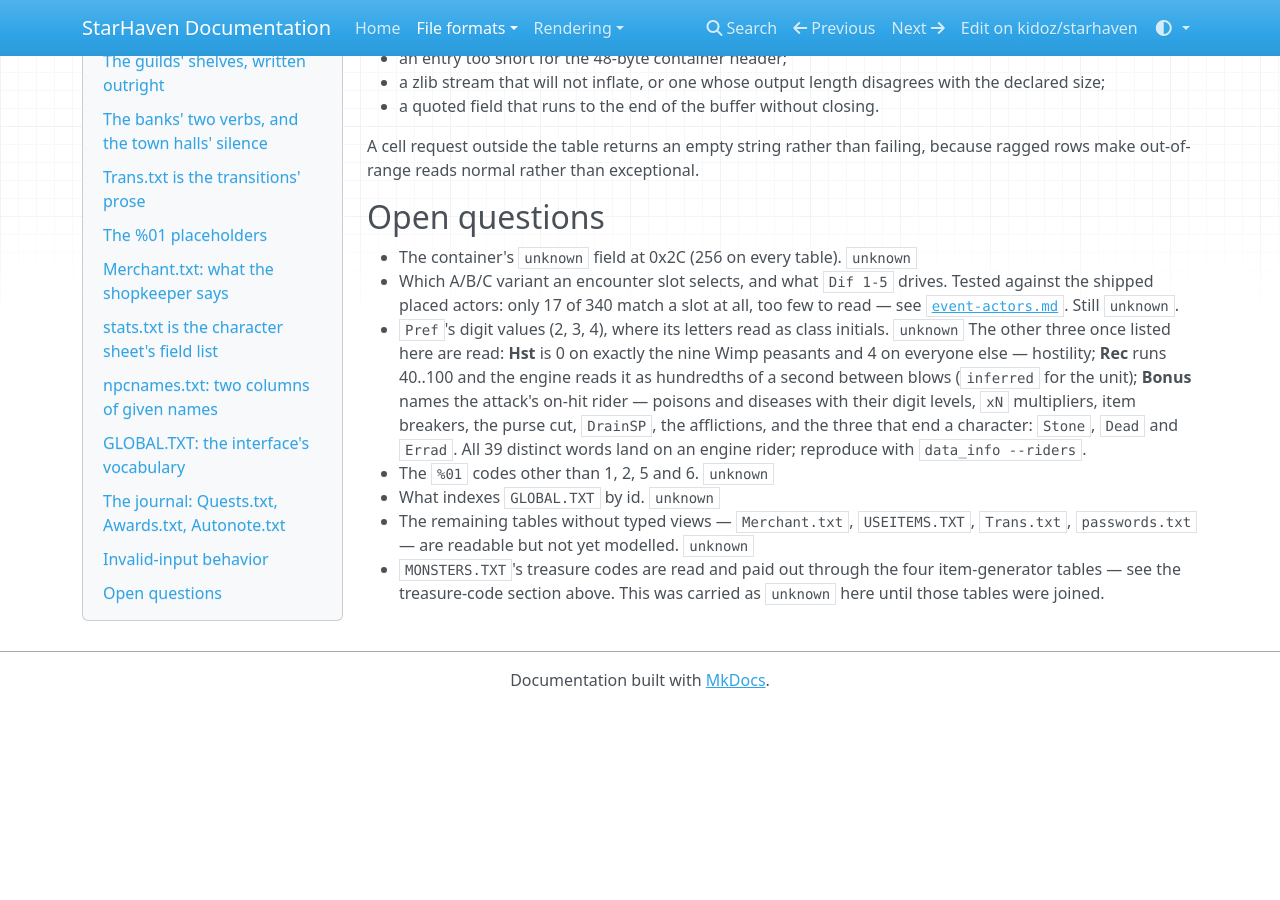
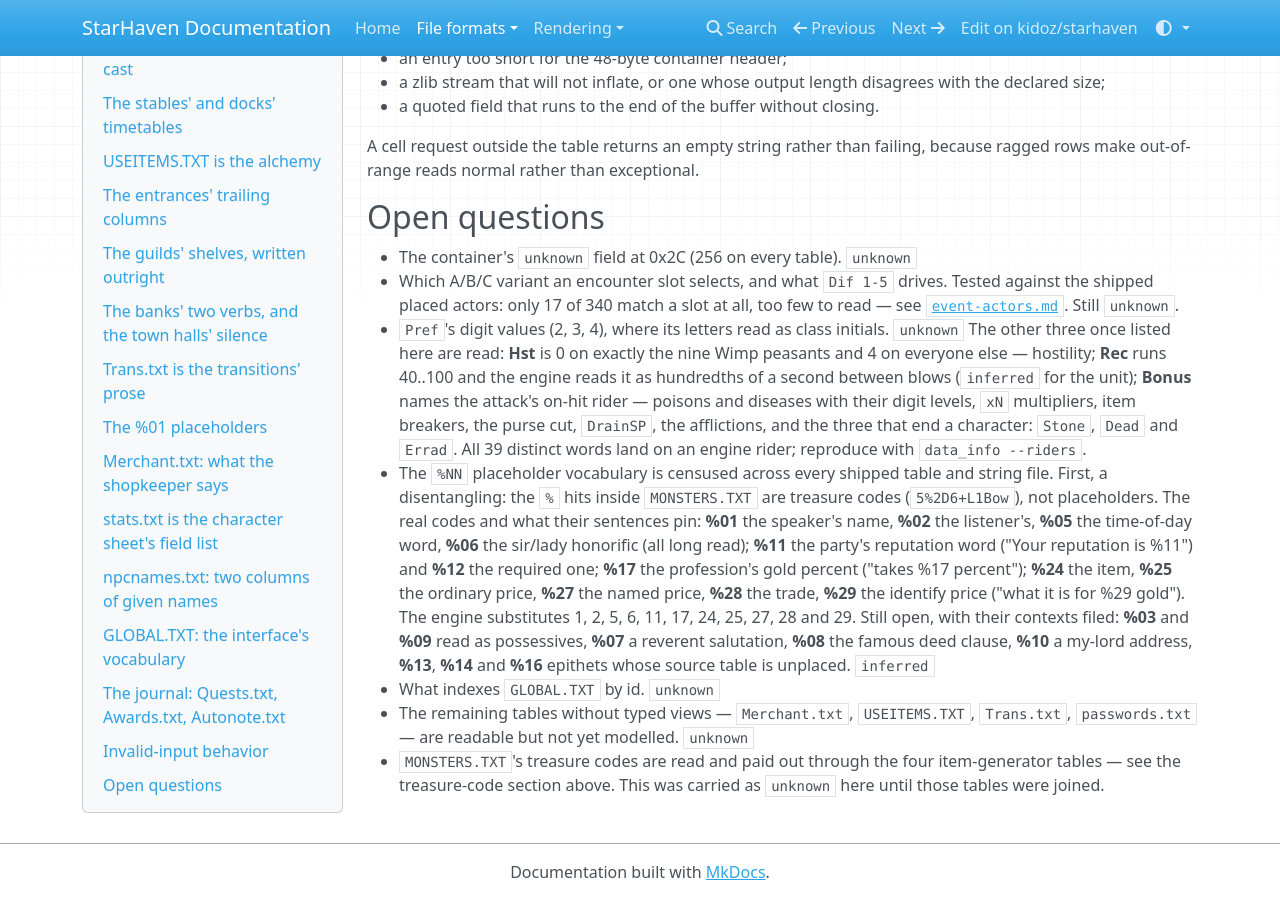
Before and after one commit to kidoz/starhaven, an MkDocs documentation site: the page built from docs/formats/text-tables.md, in a window 1280 px wide and 900 px high, scrolled down 17794 px. Built offline with MkDocs 1.6.1, drawn with Linux system fonts in a browser that asks for light colours; nearby versions of some CDN libraries; before the commit the page ends 18502 px from its top, so only the background shows below that.

Commit message:
Read the blanks the greetings always meant to fill

```diff
--- a/docs/formats/text-tables.md
+++ b/docs/formats/text-tables.md
@@ -972,7 +972,21 @@ because ragged rows make out-of-range reads normal rather than exceptional.
   cut, `DrainSP`, the afflictions, and the three that end a character:
   `Stone`, `Dead` and `Errad`. All 39 distinct words land on an engine
   rider; reproduce with `data_info --riders`.
-- The `%01` codes other than 1, 2, 5 and 6. `unknown`
+- The `%NN` placeholder vocabulary is censused across every shipped
+  table and string file. First, a disentangling: the `%` hits inside
+  `MONSTERS.TXT` are treasure codes (`5%2D6+L1Bow`), not placeholders.
+  The real codes and what their sentences pin: **%01** the speaker's
+  name, **%02** the listener's, **%05** the time-of-day word, **%06**
+  the sir/lady honorific (all long read); **%11** the party's reputation
+  word ("Your reputation is %11") and **%12** the required one; **%17**
+  the profession's gold percent ("takes %17 percent"); **%24** the item,
+  **%25** the ordinary price, **%27** the named price, **%28** the
+  trade, **%29** the identify price ("what it is for %29 gold"). The
+  engine substitutes 1, 2, 5, 6, 11, 17, 24, 25, 27, 28 and 29. Still
+  open, with their contexts filed: **%03** and **%09** read as
+  possessives, **%07** a reverent salutation, **%08** the famous deed
+  clause, **%10** a my-lord address, **%13**, **%14** and **%16**
+  epithets whose source table is unplaced. `inferred`
 - What indexes `GLOBAL.TXT` by id. `unknown`
 - The remaining tables without typed views — `Merchant.txt`, `USEITEMS.TXT`,
   `Trans.txt`, `passwords.txt` — are readable but not yet modelled. `unknown`
```
Also changed, not shown: README.md (+6 -0 lines), 1 other file.
